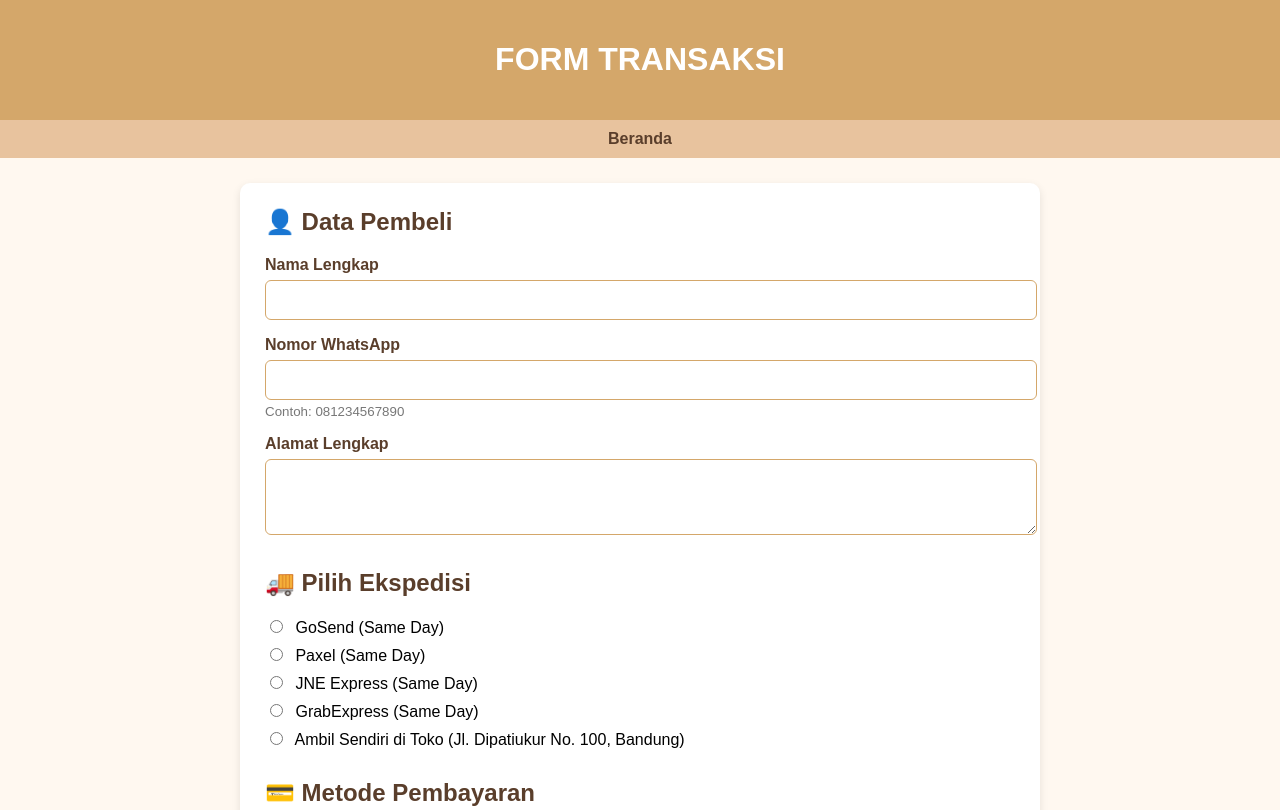
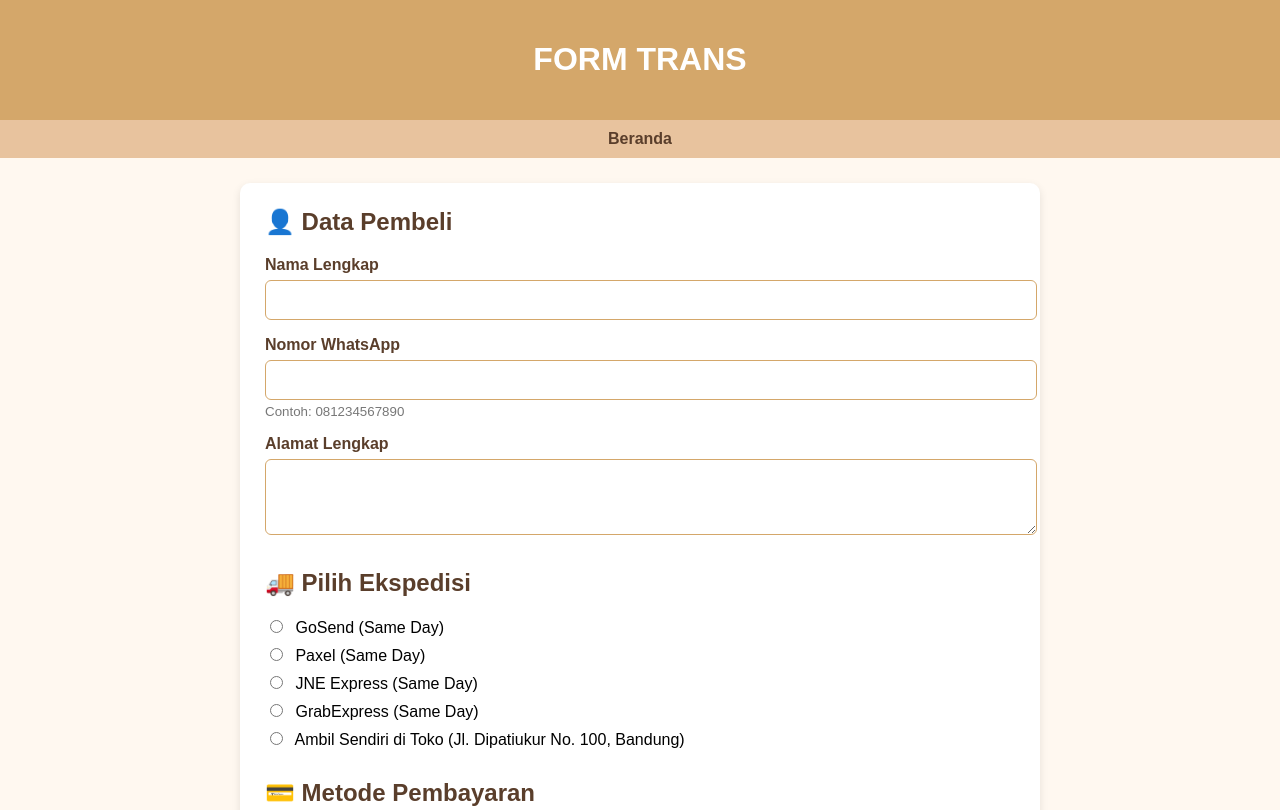
Before and after one commit to chairapuspitab-hub/chairapuspitab.github.io, a plain HTML site: page transaksi.html in a window 1280 px wide. Shown: the top 810 px of the page. Drawn offline with Linux system fonts and the light colour scheme.

Commit message:
Update transaksi.html

```diff
--- a/transaksi.html
+++ b/transaksi.html
@@ -6,7 +6,7 @@
 </head>
 <body style="margin: 0; font-family: Arial, sans-serif; background: #fff8f0;">
   <header style="background: #d4a76a; color: white; text-align: center; padding: 20px;">
-    <h1>FORM TRANSAKSI</h1>
+    <h1>FORM TRANS
   </header>
   <nav style="background: #e8c39e; padding: 10px; text-align: center;">
     <a href="index.html" style="margin: 0 15px; text-decoration: none; color: #5a3e2b; font-weight: bold;">Beranda</a>
```
